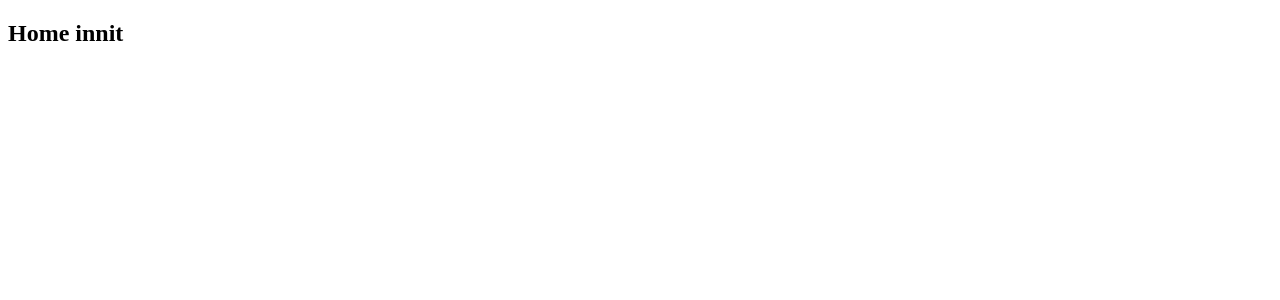
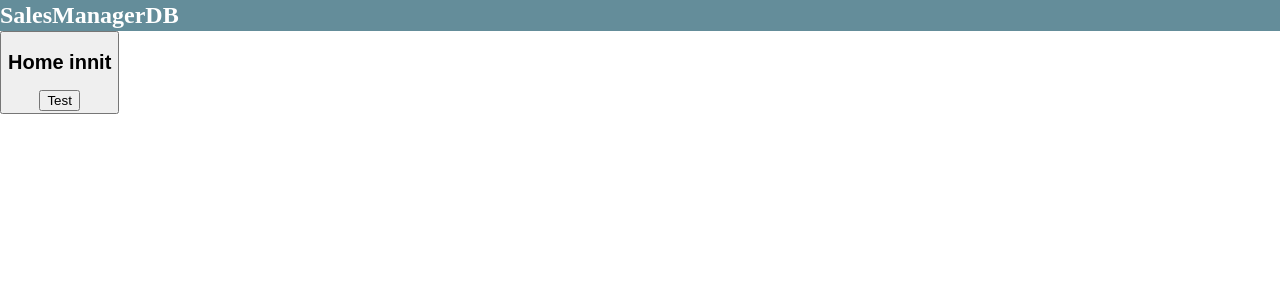
Before and after one commit to LiamConroy/reactjs-project-ca2, a React (Create React App) app in the folder supplies-manager/: page / in a window 1280 px wide. Shown: the top 300 px of the page. Built offline with nearby package versions, Linux system fonts and the light colour scheme.

Commit message:
basic css

```diff
--- a/supplies-manager/package.json
+++ b/supplies-manager/package.json
@@ -6,7 +6,9 @@
     "@testing-library/jest-dom": "^5.15.0",
     "@testing-library/react": "^11.2.7",
     "@testing-library/user-event": "^12.8.3",
+    "bootstrap": "^5.1.3",
     "react": "^17.0.2",
+    "react-bootstrap": "^2.0.2",
     "react-dom": "^17.0.2",
     "react-router-dom": "^6.0.2",
     "react-scripts": "4.0.3",
--- a/supplies-manager/src/App.js
+++ b/supplies-manager/src/App.js
@@ -1,5 +1,6 @@
-import {BrowserRouter as Router, Routes, Route, Link} from 'react-router-dom'
+import {BrowserRouter as Router, Routes, Route} from 'react-router-dom'
 import './App.css';
+import 'bootstrap'
 import LogIn from './pages/LogIn';
 import CreateAdmin from './pages/CreateAdmin';
 import CreateSale from './pages/CreateSale';
--- a/supplies-manager/src/components/navTop.js
+++ b/supplies-manager/src/components/navTop.js
@@ -0,0 +1,15 @@
+import React from 'react';
+import '../style.css'
+import 'bootstrap'
+
+const Navtop = () => {
+    return(
+    <div className = "navbar">
+        <div className = "pt-4">
+           <h2 className = "nomargin headingsWhite text-uppercase">SalesManagerDB</h2>
+        </div>
+    </div>
+    )
+}
+
+export default Navtop
--- a/supplies-manager/src/index.js
+++ b/supplies-manager/src/index.js
@@ -2,10 +2,15 @@ import React from 'react';
 import ReactDOM from 'react-dom';
 import App from './App';
 
+import Navbar from './components/navTop.js';
+
 
 ReactDOM.render(
   <React.StrictMode>
+  <Navbar />
+
     <App />
+
   </React.StrictMode>,
   document.getElementById('root')
 );
--- a/supplies-manager/src/pages/HomePage.js
+++ b/supplies-manager/src/pages/HomePage.js
@@ -1,8 +1,17 @@
+import Button from 'react-bootstrap/Button';
+import Container from 'react-bootstrap/Button';
+
 const HomePage = () => {
     return(
+    <Container>
+
         <div>
            <h2>Home innit</h2>
+           <Button variant = "secondary">Test</Button>
+
         </div>
+
+    </Container>
     )
 }
 
--- /dev/null
+++ b/supplies-manager/src/style.css
@@ -0,0 +1,17 @@
+.navbar{
+   background-color: #648D9A;
+   padding-top:2px;
+   padding-bottom:2px;
+}
+
+.nomargin{
+    margin-top:0px;
+    margin-bottom:0px;
+}
+
+.headingsWhite{
+    color: white;
+}
+body{
+    margin:0px;
+}
```
Also changed, not shown: 1 other file (tests, documents, lock files or other folders).
